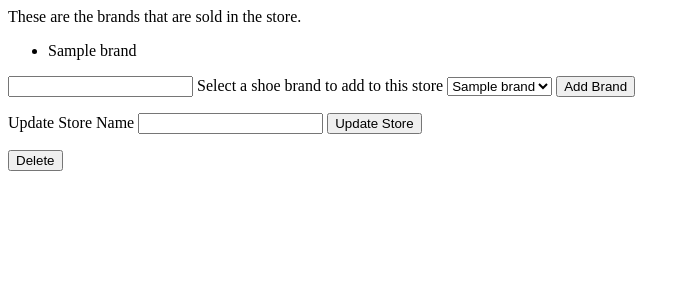
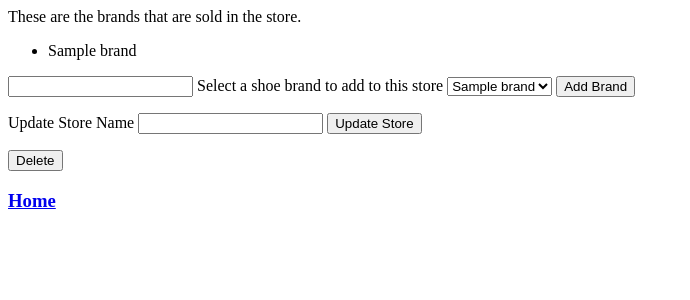
Before and after one commit to wonton888/Stores_Shoes, a PHP site: template views/store.html.twig in a window 1280 px wide. Shown: the top 300 px of the page, without its empty margins (0-690 px from the left). Run offline with PHP 8.4, Linux system fonts and the light colour scheme; the template is opened without the code that fills it: most values are stand-ins (such as "Sample title", 1, 10 or a date in 2020); some libraries are stand-ins or nearby versions.

Commit message:
updated store.html.twig in views

```diff
--- a/views/store.html.twig
+++ b/views/store.html.twig
@@ -43,6 +43,7 @@
           <button type="submit">Delete</button>
       </form>
     </div>
+    <h3><a href="/">Home</a></h3>
 
   </body>
 </html>
```
